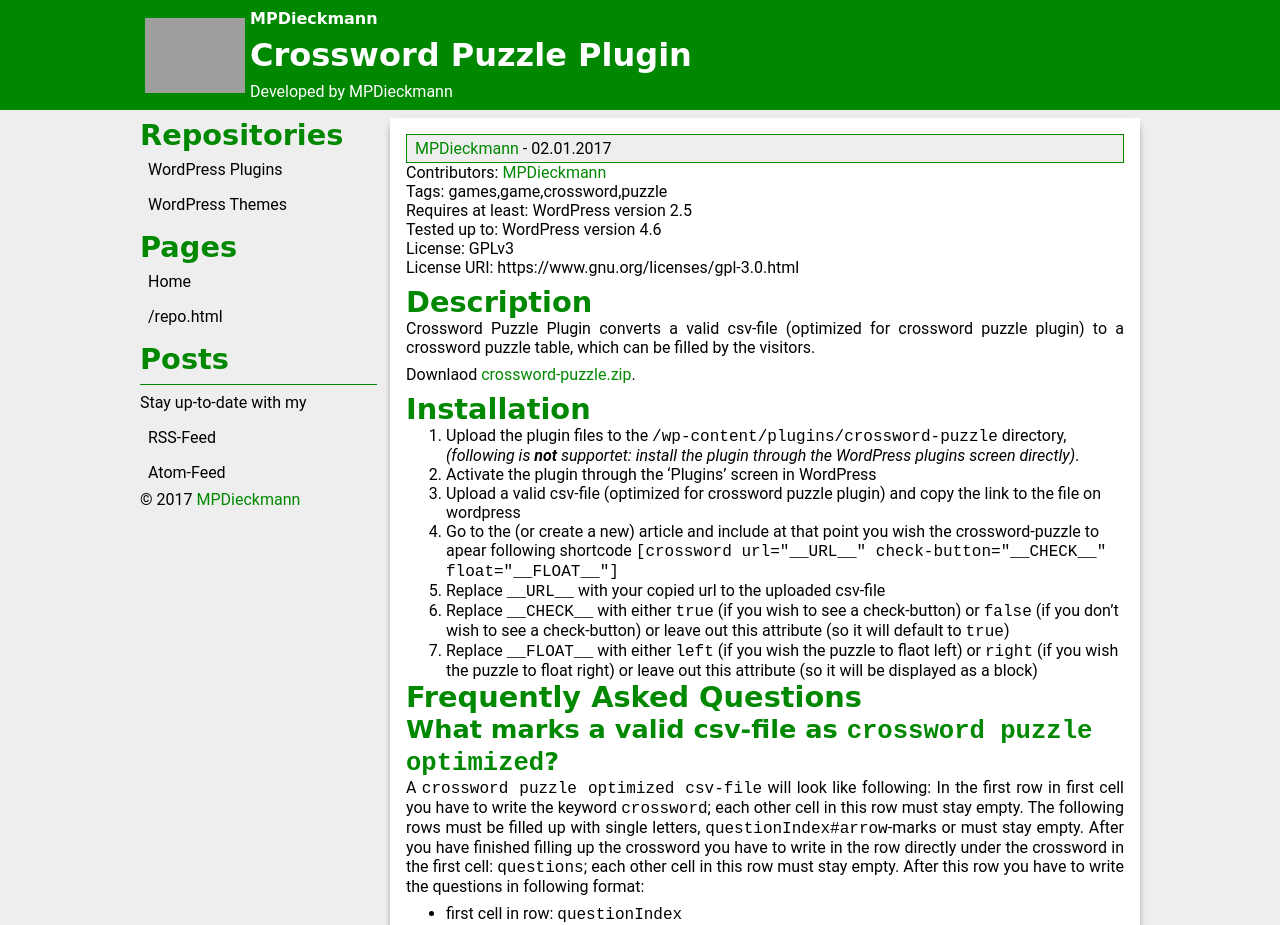
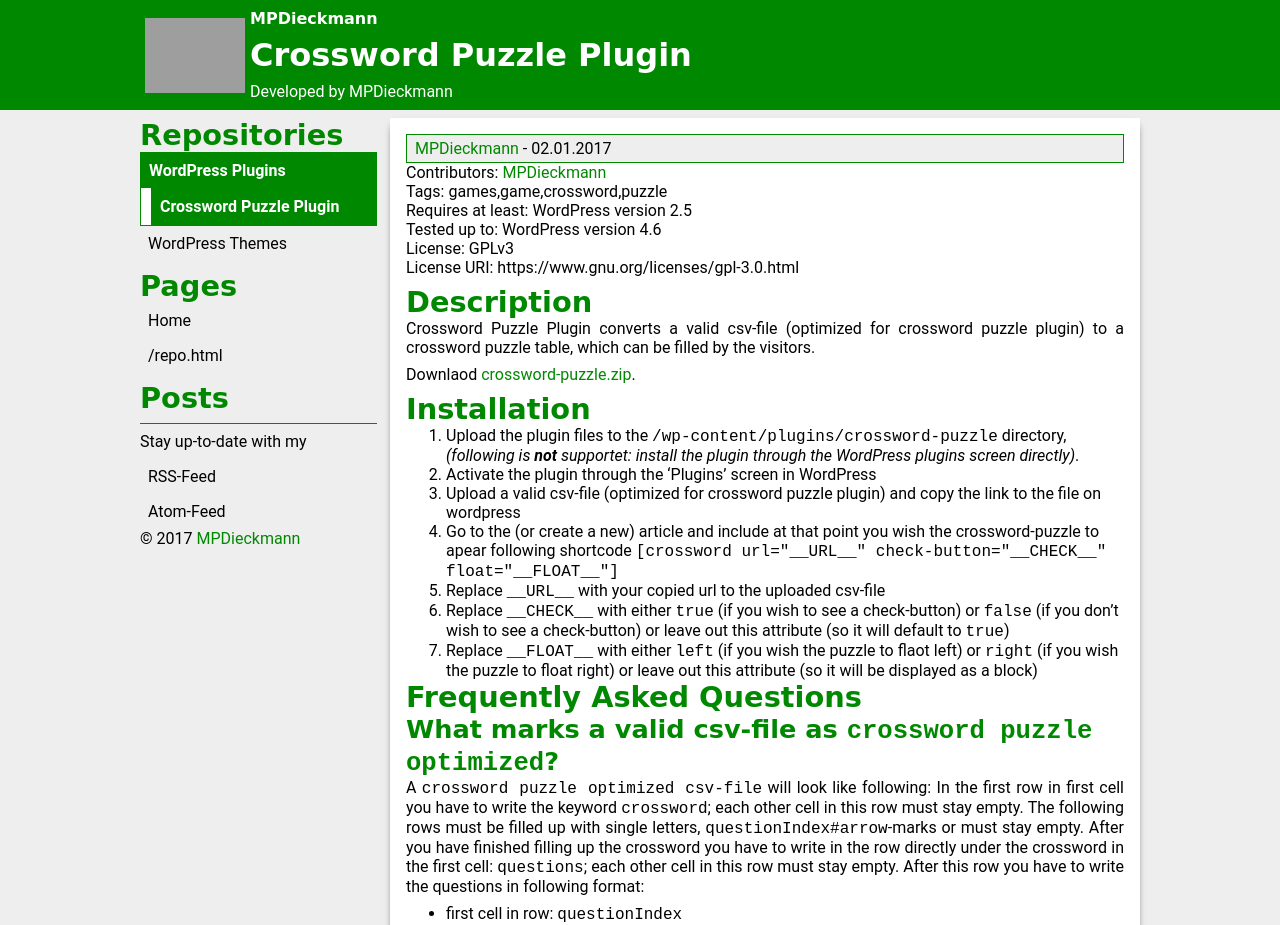
Before and after one commit to MPDieckmann/mpdieckmann.github.io, a Jekyll site: the page built from _repositories/wp-plugins/crossword-plugin.md, in a window 1280 px wide. Shown: the top 925 px of the page. Built offline with Jekyll 4.4.1, drawn with Linux system fonts in a browser that asks for light colours.

Commit message:
Update layout.scss

```diff
--- a/_sass/layout.scss
+++ b/_sass/layout.scss
@@ -719,8 +719,8 @@
 /* START: widgets */
 
 .menu,
-.menu ul,
-.menu li,
+.menu .menu,
+.menu .menu-item,
 .menu a {
   color: inherit;
   list-style: none;
@@ -733,23 +733,26 @@
   box-sizing: border-box;
 }
 
-.menu ul {
+.menu .menu {
   display: none;
   padding-left: 10px;
 }
 
-.menu .current-menu-item>a {
+.menu .current-menu-item>a,
+.menu .current-menu>a {
   background: $theme-color;
   color: $themed-fore-color;
   font-weight: bold;
 }
 
-.menu .current-menu-item>ul {
+.menu .current-menu-item>ul,
+.menu .current-menu>ul {
   display: block;
   font-weight: normal;
 }
 
-.menu>.current-menu-item {
+.menu>.current-menu-item,
+.menu .current-menu {
   border: 1px solid $theme-color;
   background: $card-background;
 }
```
